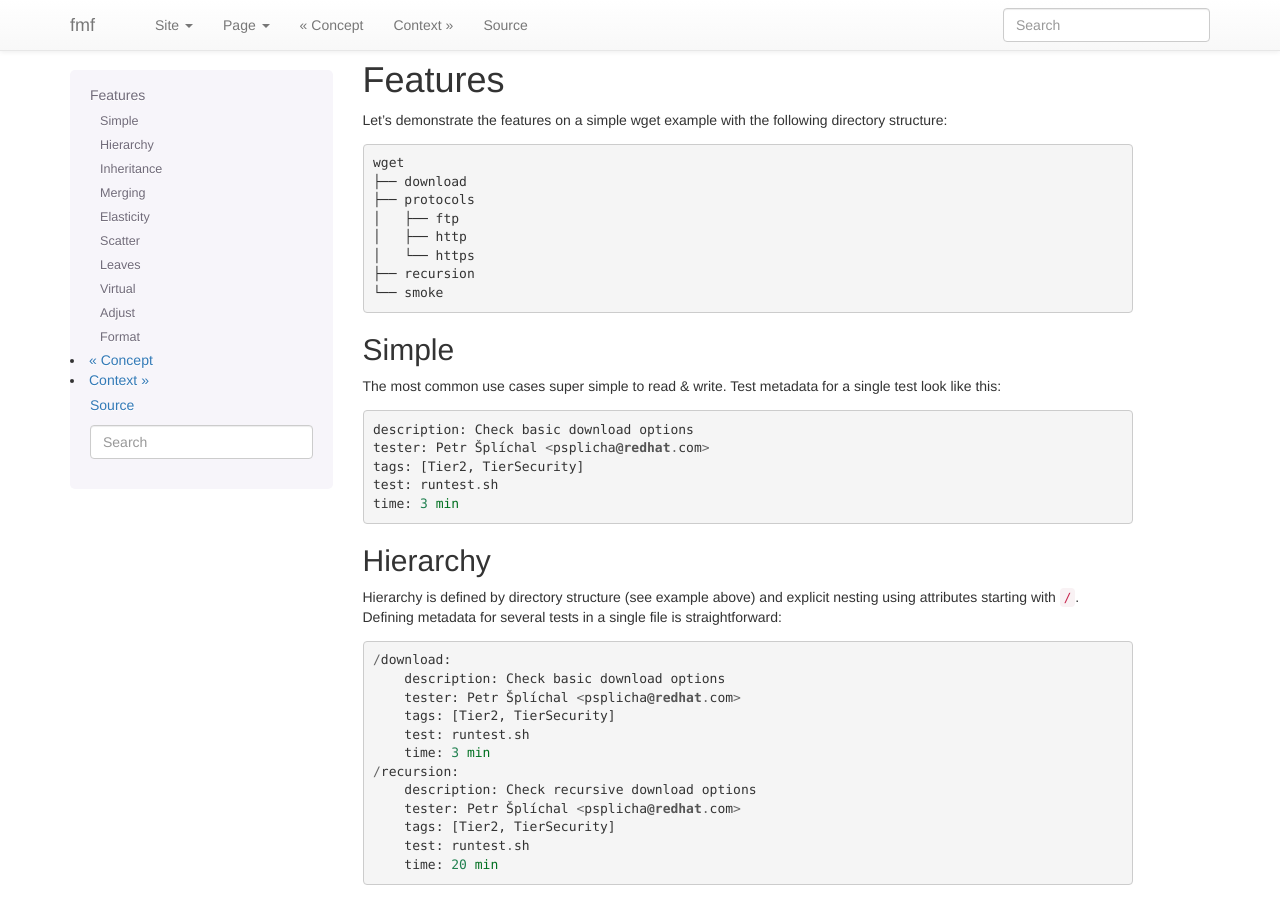
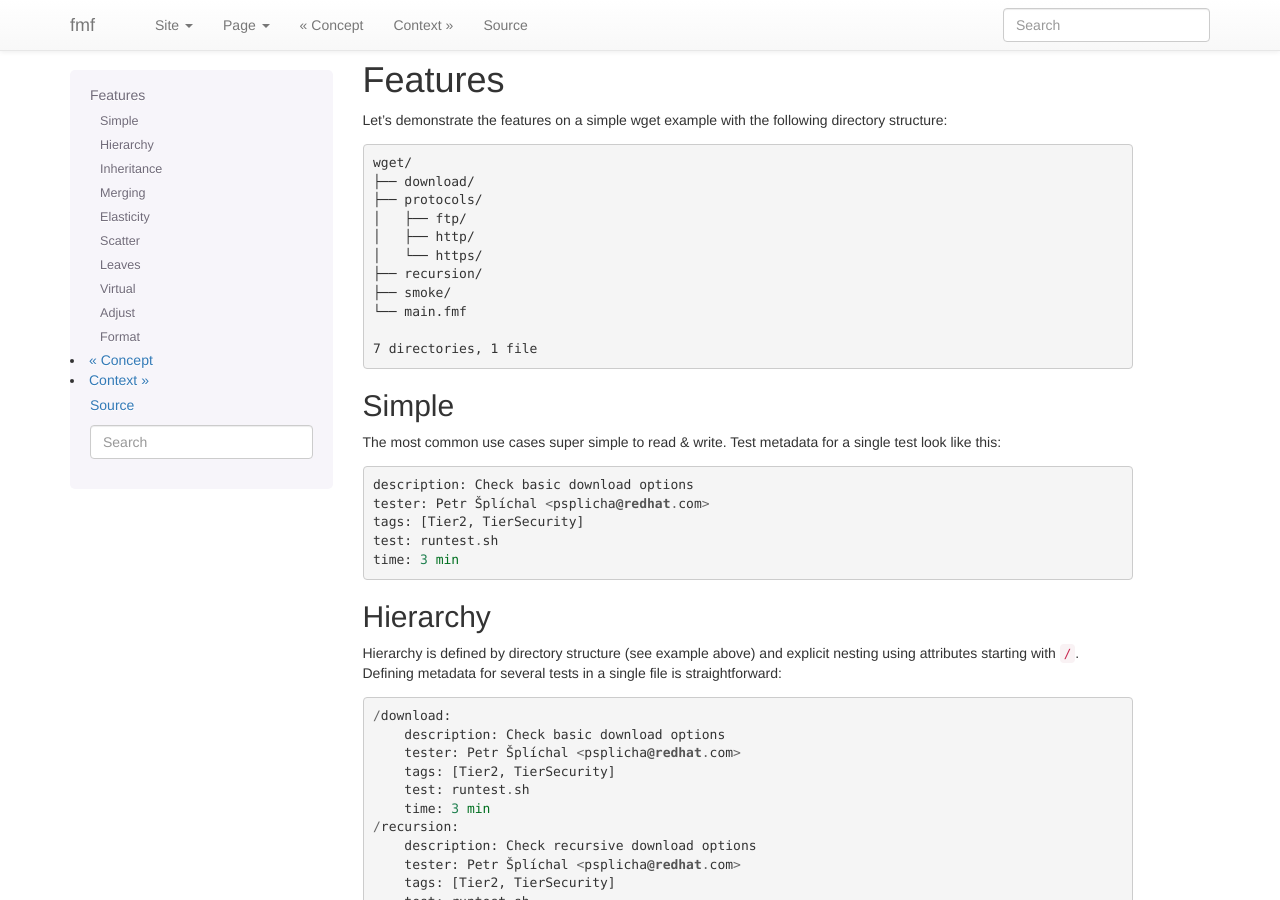
Before and after one commit to teemtee/fmf, a Sphinx documentation site: the page built from docs/features.rst, in a window 1280 px wide and 900 px high. Built offline with Sphinx 7.4.7, drawn with Linux system fonts in a browser that asks for light colours.

```diff
--- a/docs/features.rst
+++ b/docs/features.rst
@@ -6,15 +6,17 @@
 Let's demonstrate the features on a simple wget example with the
 following directory structure::
 
-    wget
-    ├── download
-    ├── protocols
-    │   ├── ftp
-    │   ├── http
-    │   └── https
-    ├── recursion
-    └── smoke
+    wget/
+    ├── download/
+    ├── protocols/
+    │   ├── ftp/
+    │   ├── http/
+    │   └── https/
+    ├── recursion/
+    ├── smoke/
+    └── main.fmf
 
+    7 directories, 1 file
 
 Simple
 ~~~~~~~~~~~~~~~~~~~~~~~~~~~~~~~~~~~~~~~~~~~~~~~~~~~~~~~~~~~~~~~~~~
```
